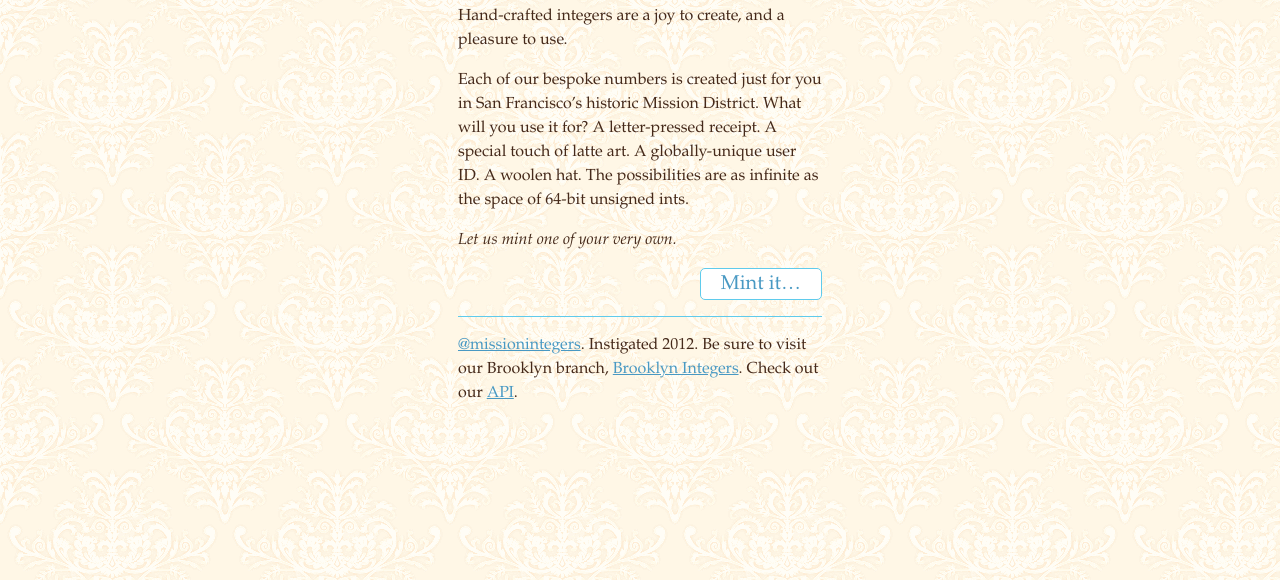
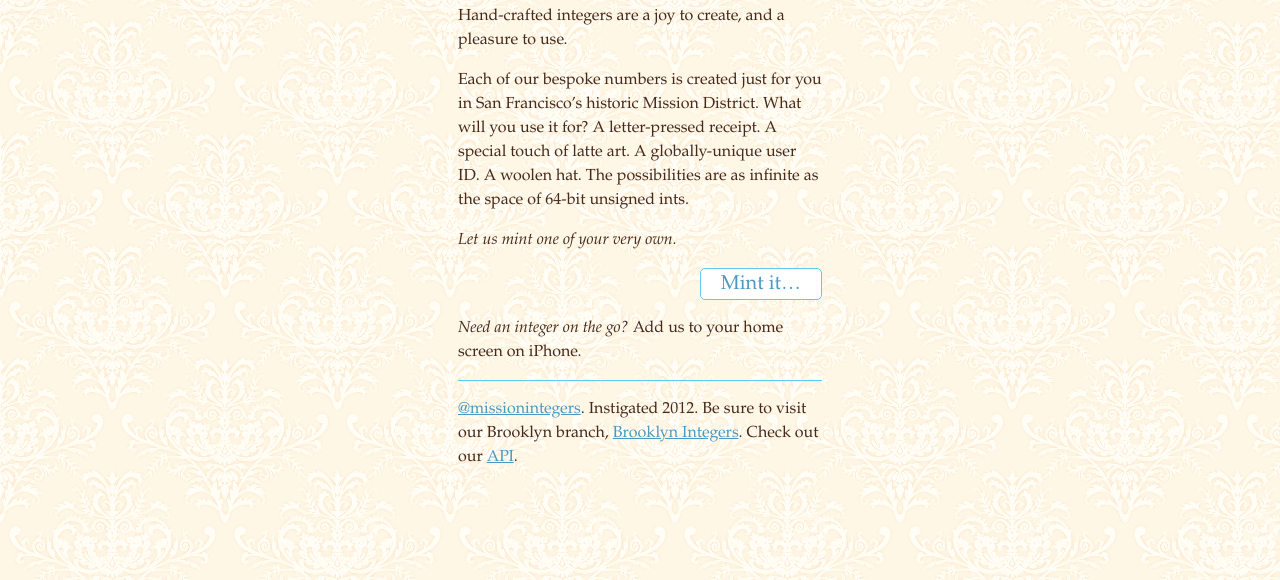
Before and after one commit to migurski/Numbers-Station, a plain HTML site: page index.html in a window 1280 px wide. Shown: the part 220-800 px from the top of the page. Drawn offline with Linux system fonts and the light colour scheme.

Commit message:
Added note about home screen

```diff
--- a/index.html
+++ b/index.html
@@ -23,6 +23,8 @@
         </p>
     </form>
 
+    <p><i>Need an integer on the go?</i> Add us to your home screen on iPhone.</p>
+
     <p id="footer"><a href="http://twitter.com/missionintegers">@missionintegers</a>. Instigated 2012. Be sure to visit our Brooklyn branch, <a href="http://brooklynintegers.com">Brooklyn Integers</a>. Check out our <a href="api.html">API</a>.</p>
 
 </body>
```
